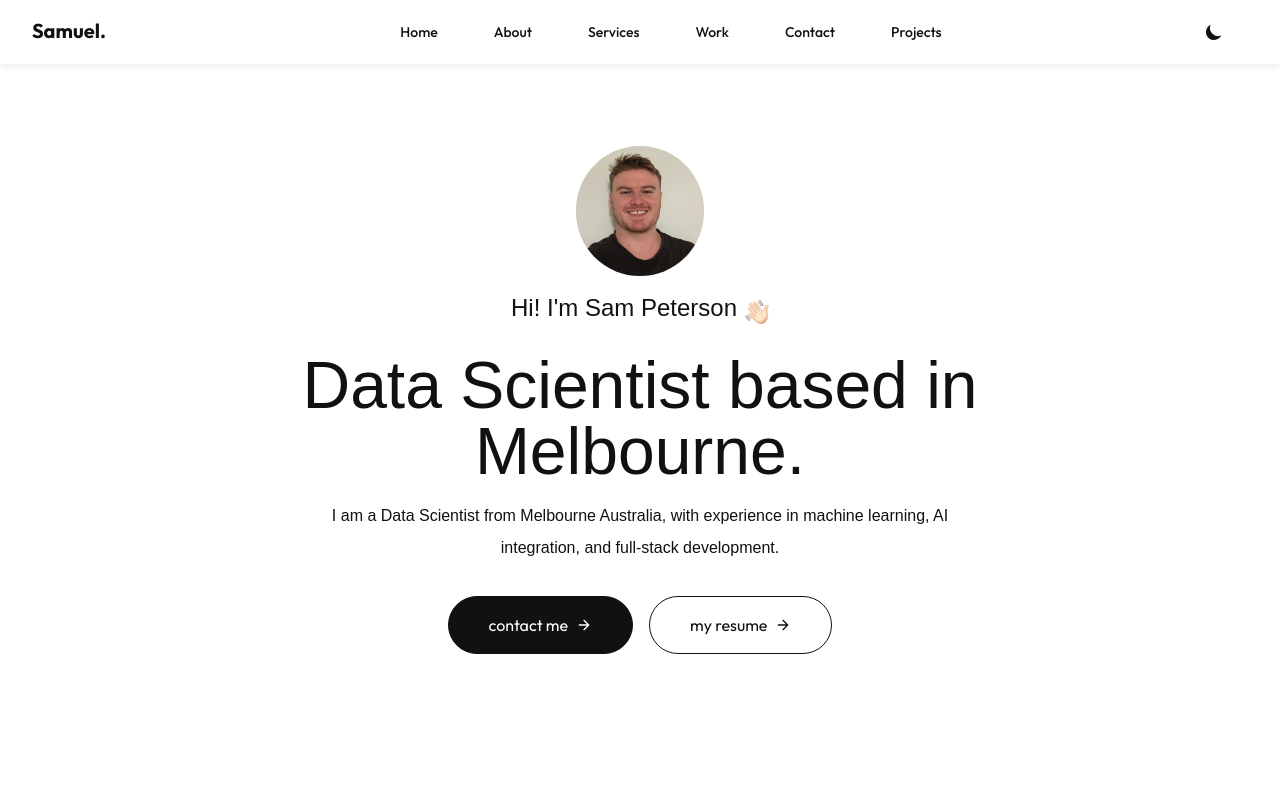
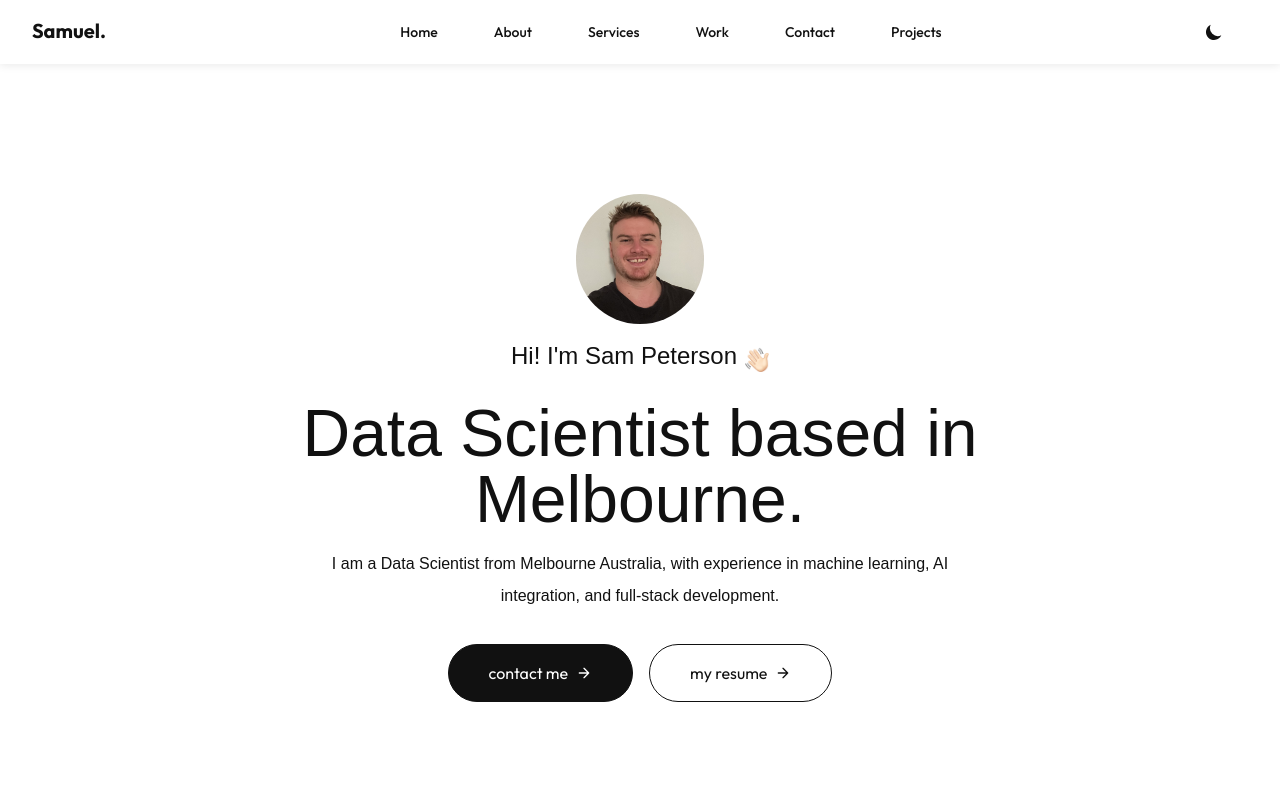
Before and after one commit to Brum99/portfolio-website, a Next.js app: page / in a window 1280 px wide. Shown: the top 800 px of the page. Built offline with nearby package versions, Linux system fonts and the light colour scheme; a web font is replaced by a local one.

Commit message:
added smoother button transitions

```diff
--- a/app/components/Header.jsx
+++ b/app/components/Header.jsx
@@ -7,7 +7,7 @@ import { motion } from "motion/react"
 // Add { isDarkMode } as a parameter to receive the prop
 const Header = ({ isDarkMode }) => {
   return (
-    <div id='header' className="w-11/12 max-w-3xl text-center mx-auto h-screen flex flex-col items-center justify-center gap-4">
+    <div id='header' className="w-11/12 max-w-3xl text-center mx-auto h-screen pt-24 flex flex-col items-center justify-center gap-4">
 
       <div>
         <Image src={assets.profile_img} alt='' className="rounded-full w-32" />
--- a/app/projects/page.jsx
+++ b/app/projects/page.jsx
@@ -17,10 +17,13 @@ export default function ProjectsPage() {
           <Link
             key={project.slug}
             href={`/projects/${project.slug}`}
-            className="border rounded-lg overflow-hidden group"
+            className="border rounded-lg overflow-hidden group transition-transform duration-500 transform hover:scale-[1.03] hover:shadow-lg"
           >
             <div className="w-full aspect-video relative">
-              <Image src={project.bgImage} alt={project.title} fill className="object-cover" />
+              <Image src={project.bgImage}
+              alt={project.title}
+              fill
+              className="object-cover" />
             </div>
             <div className="p-4">
               <h2 className="text-2xl font-semibold mb-1" style={{ color: 'var(--text-color)' }}>
```
